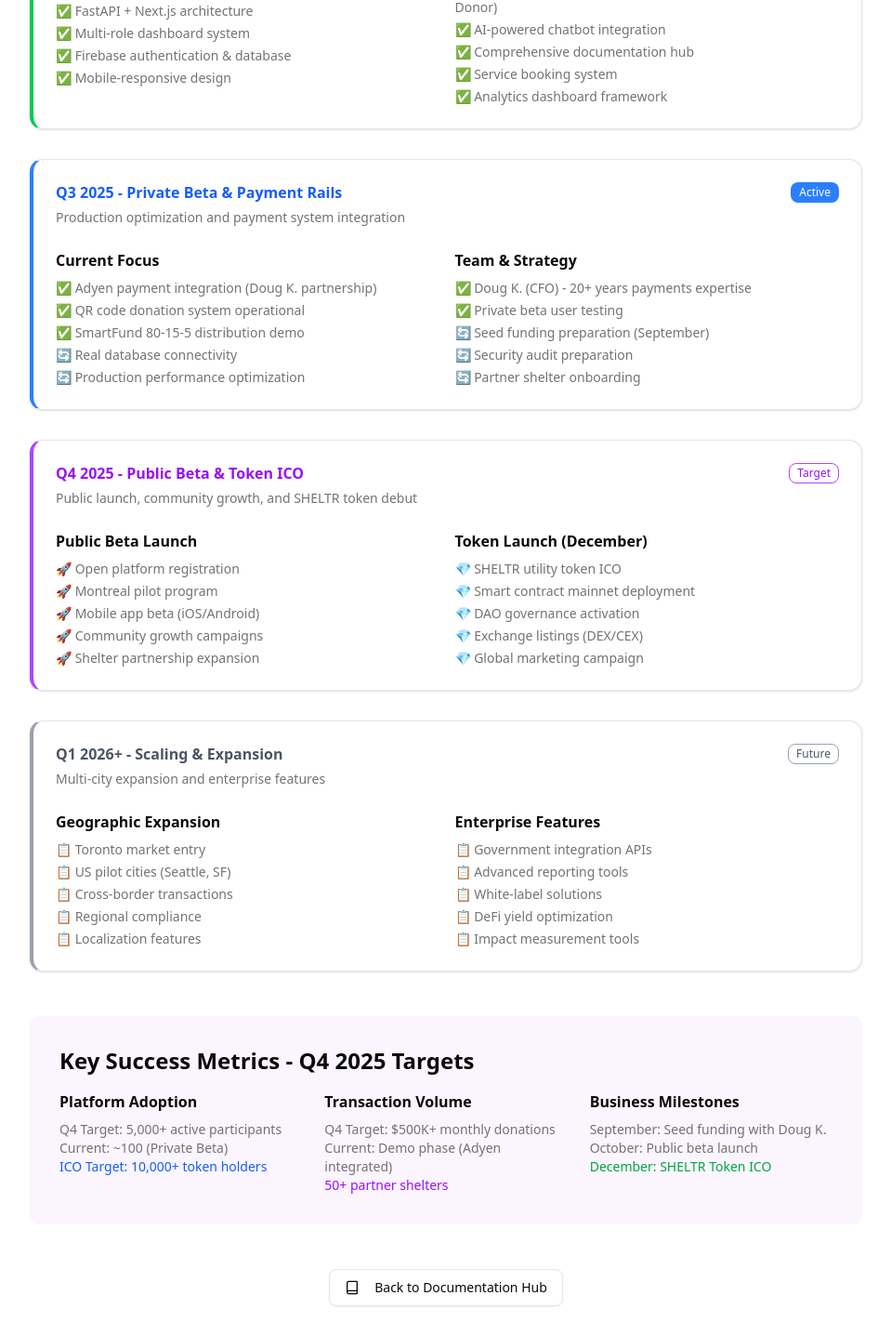
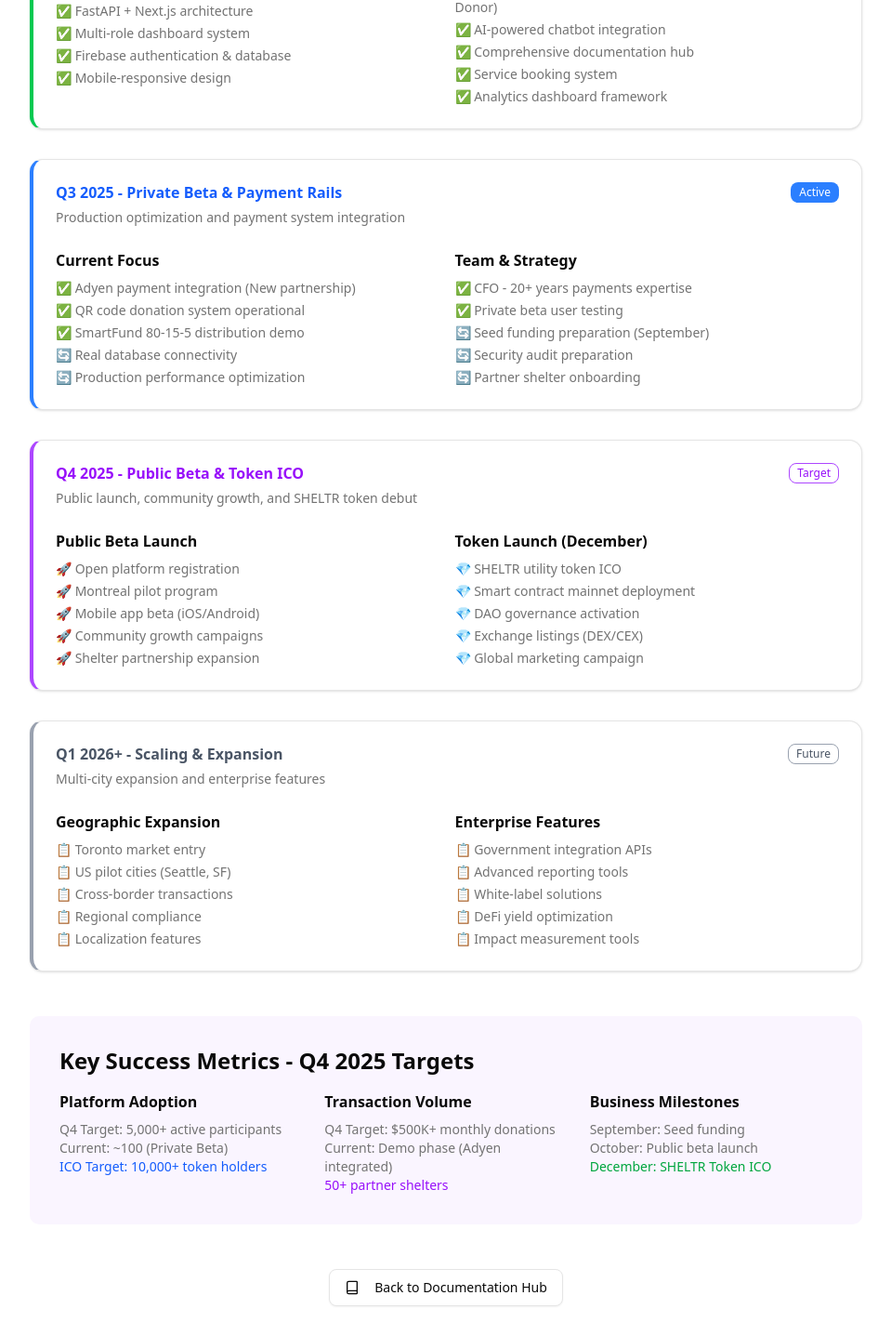
Before and after one commit to mrj0nesmtl/sheltr-ai, a Next.js app in the folder apps/web/: page /docs/roadmap in a window 1280 px wide. Shown: the part 686-2108 px from the top of the page at 93% size, without its empty margins (160-1119 px from the left). Built offline with nearby package versions, Linux system fonts and the light colour scheme; no server answers.

Commit message:
docs: privacy updates for strategic partnerships

```diff
--- a/apps/web/src/app/docs/roadmap/page.tsx
+++ b/apps/web/src/app/docs/roadmap/page.tsx
@@ -141,7 +141,7 @@
                     <div>
                       <h4 className="font-semibold mb-2">Current Focus</h4>
                       <ul className="space-y-1 text-sm text-muted-foreground">
-                        <li>✅ Adyen payment integration (Doug K. partnership)</li>
+                        <li>✅ Adyen payment integration (New partnership)</li>
                         <li>✅ QR code donation system operational</li>
                         <li>✅ SmartFund 80-15-5 distribution demo</li>
                         <li>🔄 Real database connectivity</li>
@@ -151,7 +151,7 @@
                     <div>
                       <h4 className="font-semibold mb-2">Team & Strategy</h4>
                       <ul className="space-y-1 text-sm text-muted-foreground">
-                        <li>✅ Doug K. (CFO) - 20+ years payments expertise</li>
+                        <li>✅ CFO - 20+ years payments expertise</li>
                         <li>✅ Private beta user testing</li>
                         <li>🔄 Seed funding preparation (September)</li>
                         <li>🔄 Security audit preparation</li>
@@ -254,7 +254,7 @@
                 </div>
                 <div>
                   <h4 className="font-semibold mb-2">Business Milestones</h4>
-                  <p className="text-sm text-muted-foreground">September: Seed funding with Doug K.</p>
+                  <p className="text-sm text-muted-foreground">September: Seed funding</p>
                   <p className="text-sm text-muted-foreground">October: Public beta launch</p>
                   <p className="text-sm font-medium text-green-600">December: SHELTR Token ICO</p>
                 </div>
```
Also changed, not shown: 1 other file (tests, documents, lock files or other folders).
